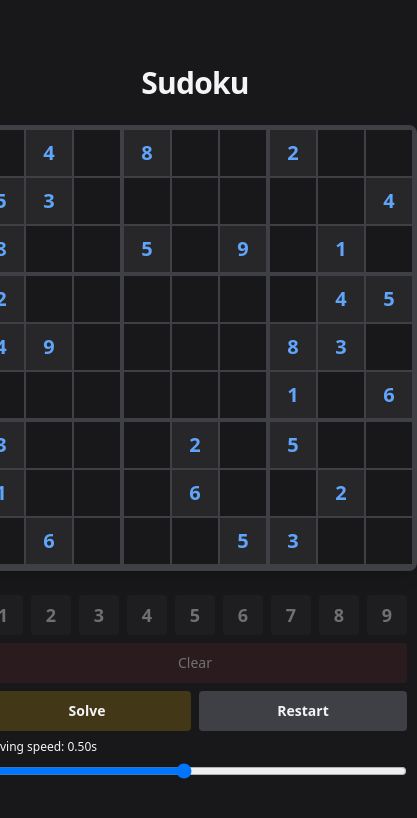
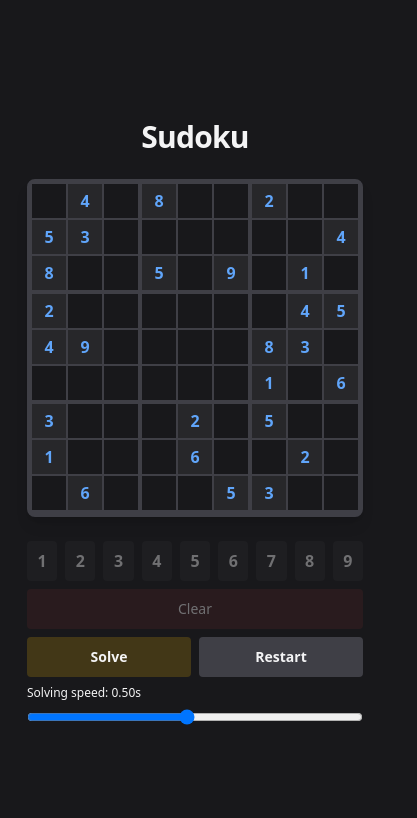
Before and after one commit to cassiossousa/sudoku-next, a Next.js app: page / in a window 390 px wide. Shown: the top 818 px of the page, 417 px wide, since content can reach past the window. Built offline with nearby package versions, Linux system fonts and the light colour scheme.

Commit message:
fix: adjust responsiveness

```diff
--- a/app/components/sudoku-controls.tsx
+++ b/app/components/sudoku-controls.tsx
@@ -16,7 +16,7 @@ export default function SudokuControls({
   setSpeed: (v: number) => void;
 }) {
   return (
-    <div className="flex flex-col gap-2">
+    <div className="flex flex-col gap-2 w-full max-w-md">
       {/* NUMBER INPUT */}
       <div
         className={`
@@ -28,7 +28,7 @@ export default function SudokuControls({
           <button
             key={n}
             onClick={() => onInput(n)}
-            className="h-10 w-10 flex items-center justify-center bg-zinc-800 hover:bg-zinc-700 rounded text-lg font-semibold"
+            className="h-10 w-full md:w-10 flex items-center justify-center bg-zinc-800 hover:bg-zinc-700 rounded text-base md:text-lg font-semibold"
           >
             {n}
           </button>
@@ -69,6 +69,7 @@ export default function SudokuControls({
           step={50}
           value={speed}
           onChange={(e) => setSpeed(Number(e.target.value))}
+          className="w-full"
         />
       </div>
     </div>
--- a/app/components/sudoku-game-cell.tsx
+++ b/app/components/sudoku-game-cell.tsx
@@ -34,7 +34,7 @@ export default function SudokuCell({
   }
 
   const baseStyles =
-    'w-12 h-12 flex items-center justify-center border text-xl font-semibold transition-colors focus:outline-none';
+    'w-9 h-9 md:w-12 md:h-12 flex items-center justify-center border text-base md:text-xl font-semibold transition-colors focus:outline-none';
 
   const stateStyles = isInitial
     ? 'bg-zinc-800 text-blue-400 border-zinc-700'
--- a/app/components/sudoku-game.tsx
+++ b/app/components/sudoku-game.tsx
@@ -88,7 +88,7 @@ export default function SudokuGame({
   const [isInvalid, invalidCells] = sudoku.isInvalid();
 
   return (
-    <div className="flex flex-col md:flex-row gap-6 items-center">
+    <div className="flex flex-col md:flex-row gap-6 items-center w-full max-w-full px-2">
       {/* GRID */}
       <div className="border-4 border-zinc-700 rounded-lg overflow-visible shadow-lg">
         {[0, 1, 2].map((boardRow) => (
```
